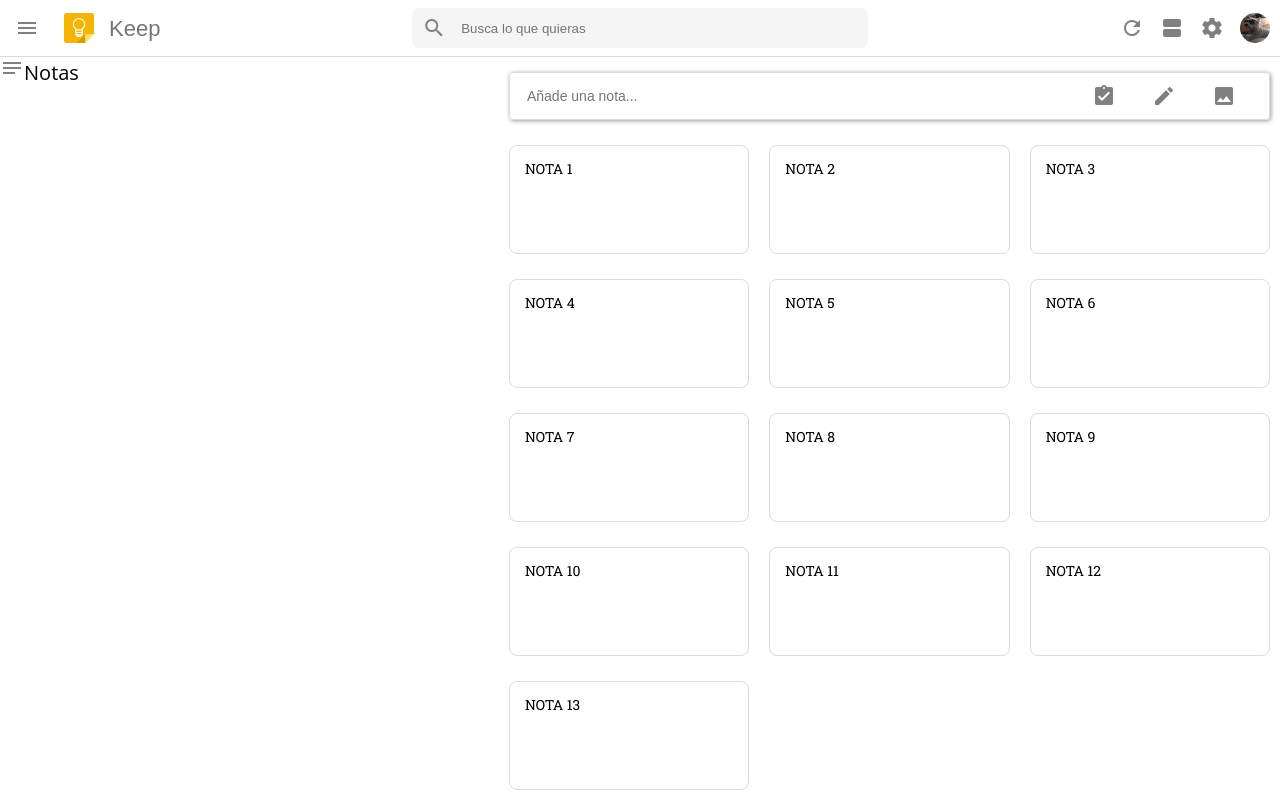
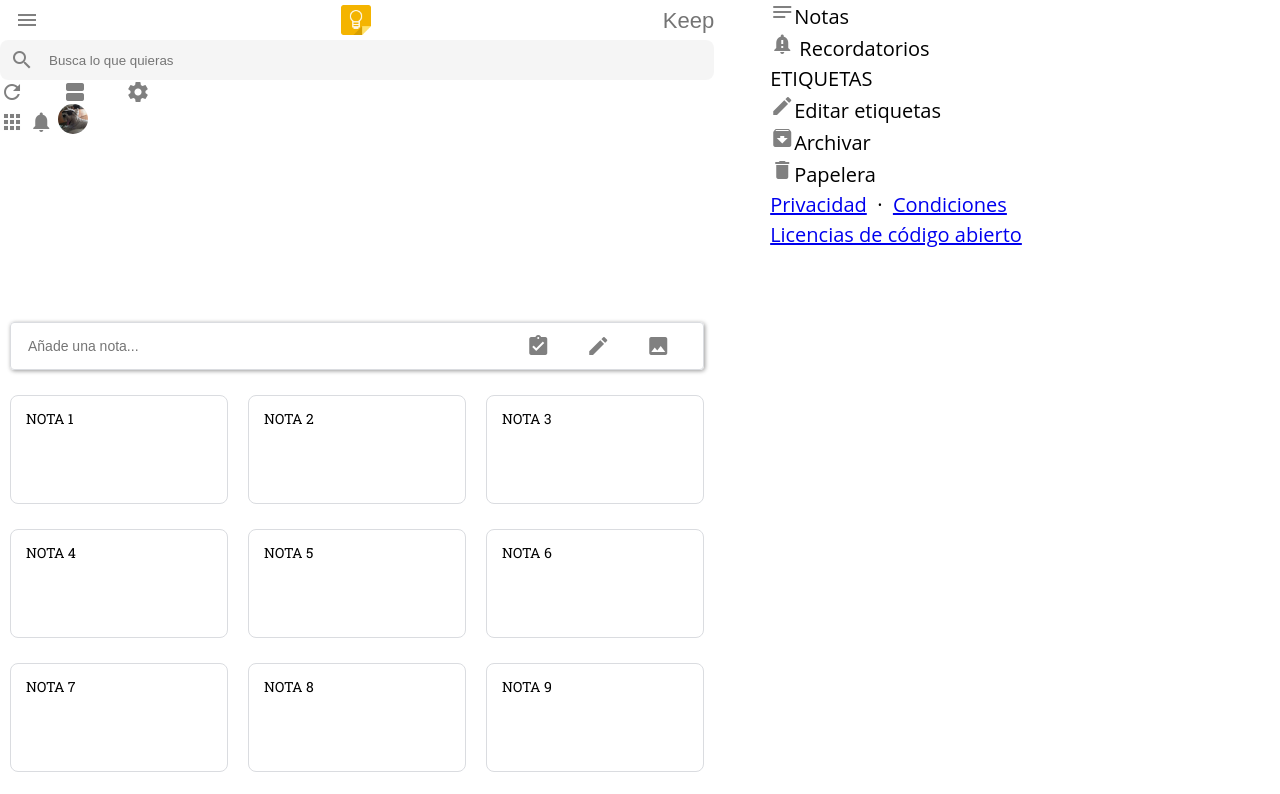
Before and after one commit to bri06/mirror-of-google-keep, a plain HTML site: page index.html in a window 1280 px wide. Shown: the top 794 px of the page. Drawn offline with Linux system fonts and the light colour scheme.

Commit message:
Añadidos iconos de header y elementos del aside a la estructura html

```diff
--- a/index.html
+++ b/index.html
@@ -16,9 +16,9 @@
 
 <body>
   <div class="grid-container">
-    <header class="grid-header">
+    <header>
       <div class="menuLeft">
-        <i class="material-icons">menu</i>
+        <i class="material-icons emphasis-icon">menu</i>
         <img src="./assets/keep-image.png" alt="google keep">
         <span>Keep</span>
       </div>
@@ -26,20 +26,45 @@
         <i class="material-icons" id="search">search</i>
         <input class="inputSearch" type="text" placeholder="Busca lo que quieras">
       </form>
+      <div class="secondMenu">
         <div class="menuRight">
           <i class="material-icons">search</i>
           <i class="material-icons">refresh</i>
           <i class="material-icons">view_agenda</i>
           <i class="material-icons">settings</i>
+        </div>
+        <div class="latestIconsHeader">
+          <i class="material-icons emphasis-icon">apps</i>
+          <i class="material-icons emphasis-icon">notifications</i>
           <img class="perfilPhoto" src="./assets/kasper.jpg" alt="profile picture">
         </div>
+      </div>
     </header>
-    <aside class="grid-aside">
+    <aside>
+      <div>
         <ul>
-        <li><i class="material-icons">notes</i>Notas</li>
+          <li class="focus"><i class="material-icons">notes</i>Notas</li>
+          <li><i class="material-icons">notification_important</i> Recordatorios</li>
         </ul>
+        <ul>
+          <span>ETIQUETAS</span>
+          <li><i class="material-icons">edit</i>Editar etiquetas</li>
+        </ul>
+        <ul>
+          <li><i class="material-icons">archive</i>Archivar</li>
+          <li><i class="material-icons">delete</i>Papelera</li>
+        </ul>
+      </div>
+      <div class="footerAside">
+          <div>
+            <a href="https://policies.google.com/privacy" target="_blank">Privacidad</a>
+            &nbsp;·&nbsp;
+            <a href="https://policies.google.com/terms" target="_blank">Condiciones</a>
+          </div>
+          <a href="http://ssl.gstatic.com/keep/open-source_licenses.txt" target="_blank">Licencias de código abierto</a>
+      </div>
     </aside>
-    <main class="grid-main">
+    <main>
       <div class="addNota">
         <input type="text" placeholder="Añade una nota...">
         <div class="iconsAddNota">
```
Lines whose indentation alone changed are shown as unchanged.
